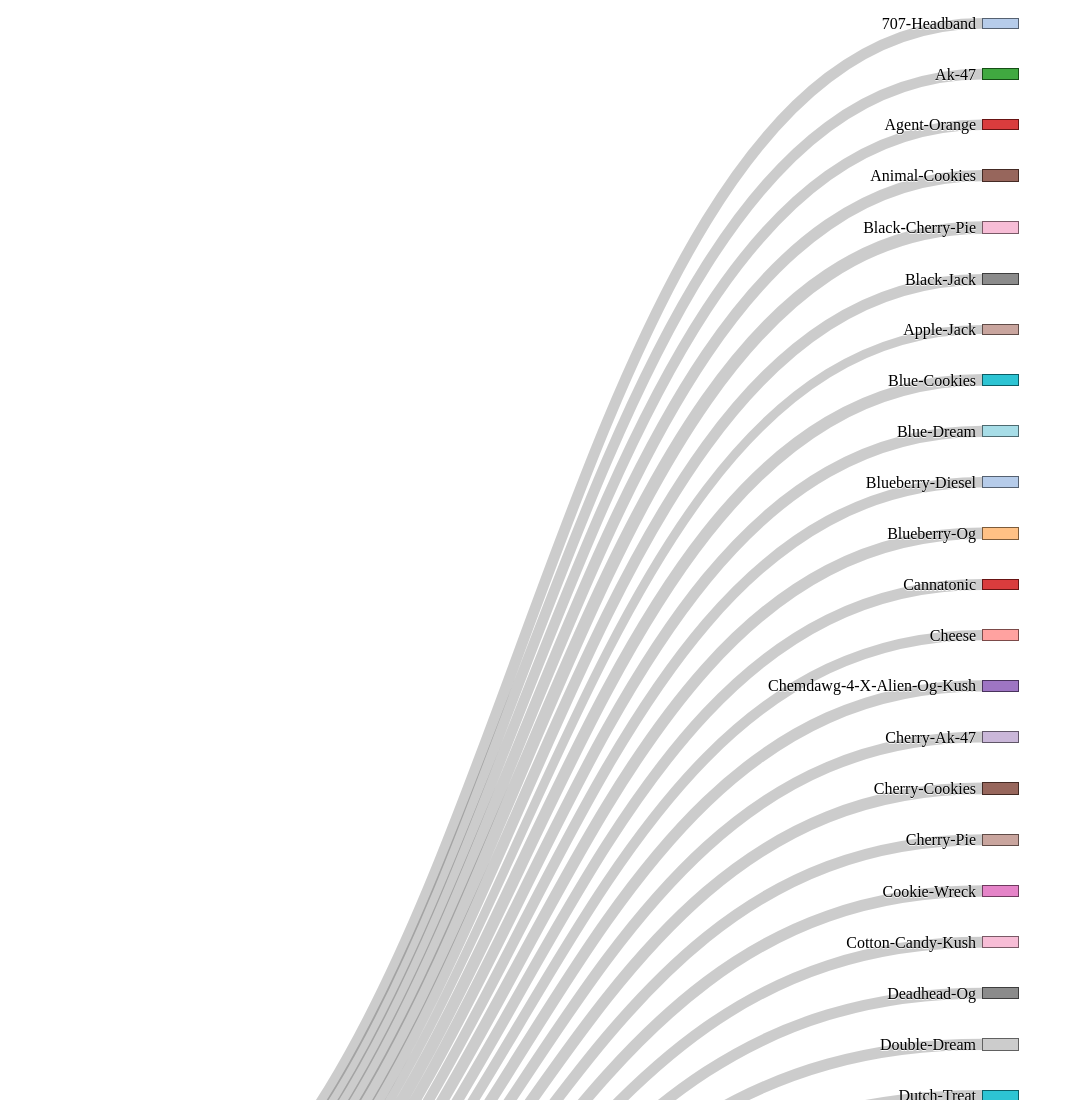
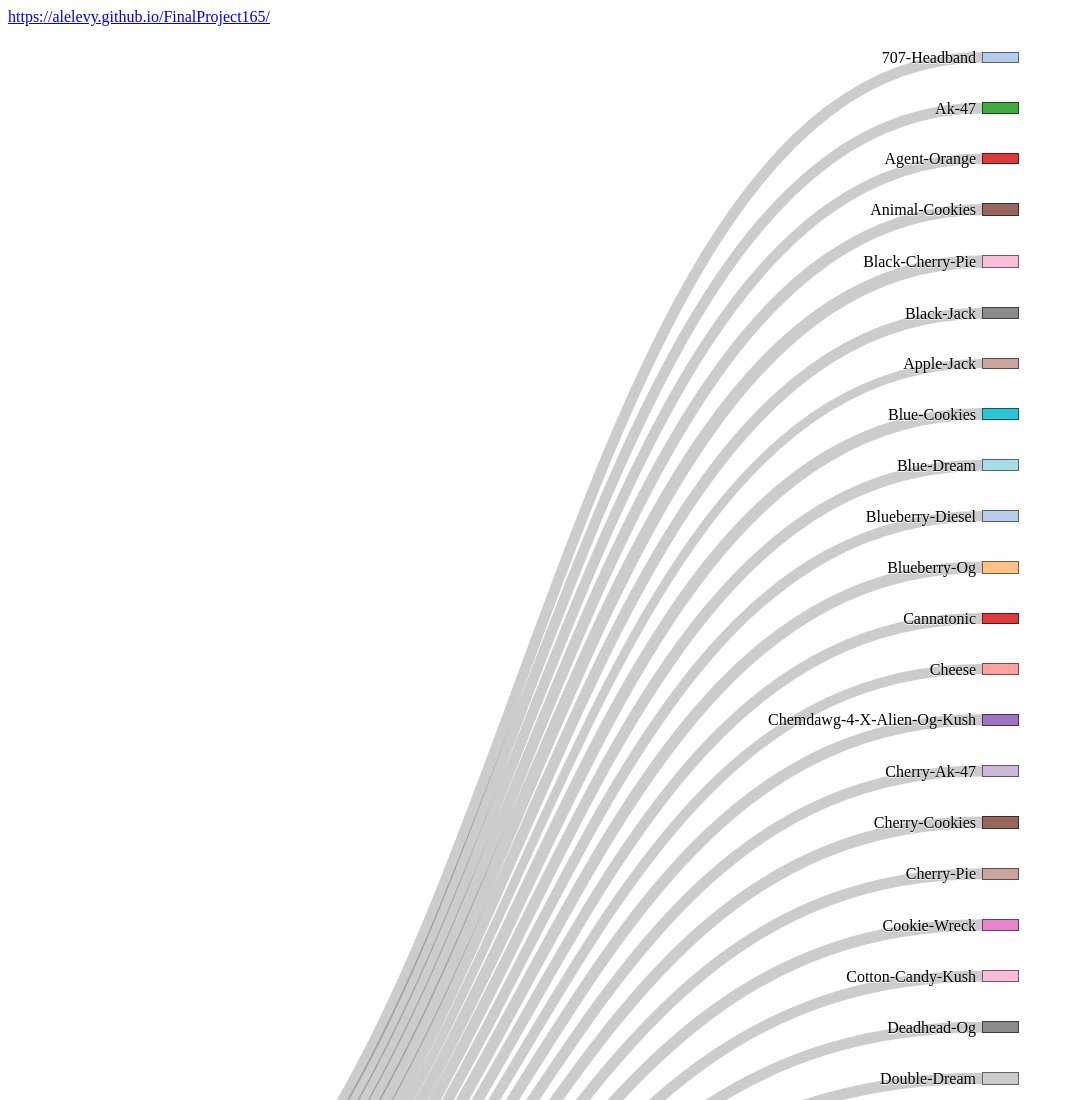
Before and after one commit to alelevy/FinalProject165, a plain HTML site: page index.html in a window 1280 px wide. Shown: the top 1100 px of the page, without its empty margins (0-1074 px from the left). Drawn offline with nearby package versions, Linux system fonts and the light colour scheme.

Commit message:
Update index.html

```diff
--- a/index.html
+++ b/index.html
@@ -26,7 +26,7 @@
 
 </style>
 <body>
-
+<a href="https://alelevy.github.io/FinalProject165/">https://alelevy.github.io/FinalProject165/</a>
 <p id="chart">
 
 <script src="http://d3js.org/d3.v3.min.js"></script>
```
